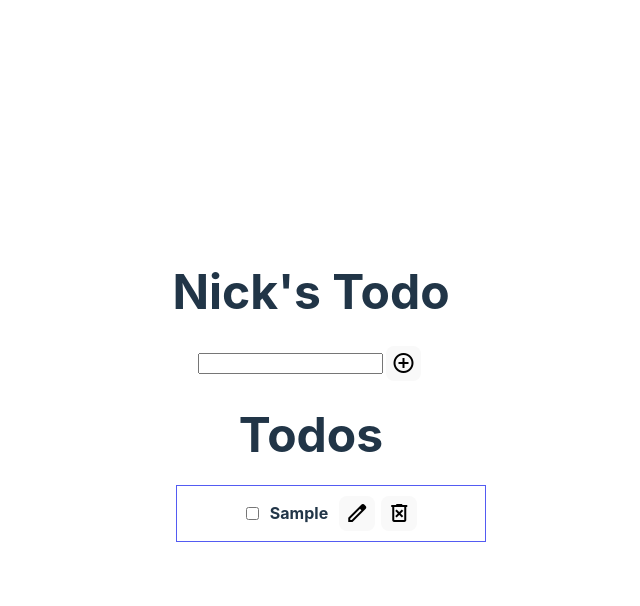
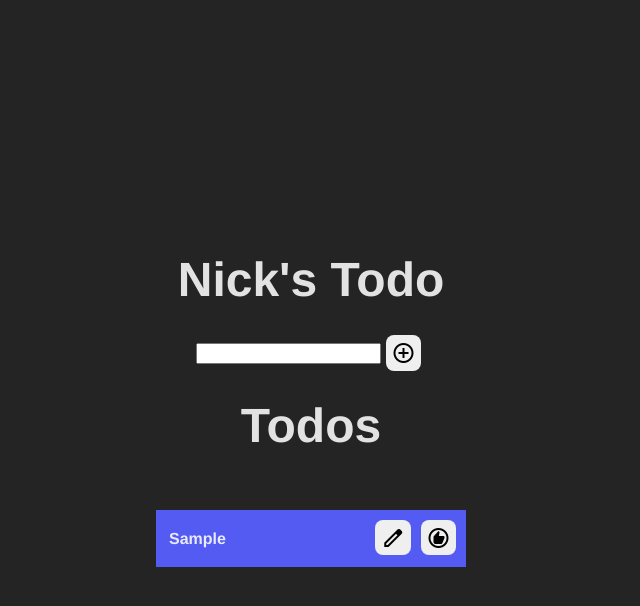
Before and after one commit to nawright16/nicks_todo, a React (Vite) app: page / in a window 1280 px wide. Both pictures are taken after typing "Sample" into the empty fields and a click on the button "add_circle". Shown: the top 606 px of the page, without its empty margins (329-969 px from the left). Built offline with nearby package versions, Linux system fonts and the light colour scheme.

Commit message:
finally got drag and drop implented, but had to move list component back to main App. Will figure this out

```diff
--- a/package.json
+++ b/package.json
@@ -10,8 +10,13 @@
     "preview": "vite preview"
   },
   "dependencies": {
+    "@hello-pangea/dnd": "^16.6.0",
     "@mui/icons-material": "^5.15.16",
+    "framer-motion": "^11.1.8",
     "react": "^18.2.0",
+    "react-beautiful-dnd": "^13.1.1",
+    "react-dnd": "^16.0.1",
+    "react-dnd-html5-backend": "^16.0.1",
     "react-dom": "^18.2.0",
     "react-icons": "^5.2.0"
   },
--- a/src/App.jsx
+++ b/src/App.jsx
@@ -1,8 +1,7 @@
 import { useState, useEffect } from "react";
+import { Reorder } from "framer-motion";
 import { v4 as uuidv4 } from "uuid";
 import Form from "./Form";
-import List from "./List";
-//import "./App.css";
 
 function App() {
   const [todos, setTodos] = useState(() => {
@@ -16,8 +15,7 @@ function App() {
   const [editId, setEditId] = useState(null);
   const [editText, setEditText] = useState("");
 
-
-//This code updates local storage whenever a new task is entered
+  //This code updates local storage whenever a new task is entered
 
   useEffect(() => {
     localStorage.setItem("todos", JSON.stringify(todos));
@@ -56,12 +54,53 @@ function App() {
     setEditText("");
   }
 
-
-
   return (
     <>
       <Form addTodo={addTodo} />
-      <List
+      <div className="list">
+        <h1>Todos</h1>
+        <ul className="items">
+          <Reorder.Group values={todos} onReorder={setTodos}>
+            {todos.map((todo) => {
+              return (
+                <Reorder.Item key={todo.id} value={todo}>
+                  {editId === todo.id ? (
+                    <input
+                      type="text"
+                      value={editText}
+                      placeholder={todo.title}
+                      onChange={handleEditChange}
+                    />
+                  ) : (
+                    <p>{todo.title}</p>
+                  )}
+                  {editId === todo.id ? (
+                    <button onClick={() => handleSave(todo.id)}>Save</button>
+                  ) : (
+                    <div>
+                      <button onClick={() => handleEdit(todo)}>
+                        <span className="material-symbols-outlined">edit</span>
+                      </button>
+                      <button
+                        onClick={() => deleteTodo(todo.id)}
+                        className="dlt-btn"
+                      >
+                        <span class="material-symbols-outlined">recommend</span>
+                      </button>
+                    </div>
+                  )}
+                </Reorder.Item>
+              );
+            })}
+          </Reorder.Group>
+        </ul>
+      </div>
+    </>
+  );
+}
+
+{
+  /* <List
         deleteTodo={deleteTodo}
         todos={todos}
         handleEdit={handleEdit}
@@ -69,10 +108,10 @@ function App() {
         handleSave={handleSave}
         editId={editId}
         editText={editText}
+        onReorder={onReorder}
 
-      />
-    </>
-  );
+
+      /> */
 }
 
 export default App;
--- a/src/List.jsx
+++ b/src/List.jsx
@@ -1,3 +1,5 @@
+import { Reorder } from "framer-motion";
+
 function List({
   deleteTodo,
   todos,
@@ -6,19 +8,25 @@ function List({
   handleSave,
   editId,
   editText,
-
+  onReorder,
 }) {
-
+  // const [{ isDragging }, drag] = useDrag(() => ({
+  //   type: "todo",
+  //   item: {id: todo.id},
+  //   collect: (monitor) => ({
+  //     isDragging: !!monitor.isDragging()
+  //   })
+  // }))
 
   return (
     <>
       <div className="list">
         <h1>Todos</h1>
-        <ul>
+        <ul className="items">
+          <Reorder.Group values={todos} onReorder={onReorder}>
             {todos.map((todo) => {
               return (
-              <li key={todo.id}>
-                <input type="checkbox" />
+                <Reorder.Item key={todo.id} value={todo} >
                   {editId === todo.id ? (
                     <input
                       type="text"
@@ -44,12 +52,12 @@ function List({
                           delete_forever
                         </span>
                       </button>
-
                     </div>
                   )}
-              </li>
+                </Reorder.Item>
               );
             })}
+          </Reorder.Group>
         </ul>
       </div>
     </>
--- a/src/index.css
+++ b/src/index.css
@@ -1,38 +1,27 @@
 :root {
-  font-family: Inter, system-ui, Avenir, Helvetica, Arial, sans-serif;
+  font-family:  Helvetica, sans-serif;
   line-height: 2.0;
   font-weight: 700;
-
-  color-scheme: light dark;
   color: rgba(255, 255, 255, 0.87);
   background-color: #242424;
-
-  font-synthesis: none;
-  text-rendering: optimizeLegibility;
-  -webkit-font-smoothing: antialiased;
-  -moz-osx-font-smoothing: grayscale;
 }
 
 #root {
-  max-width: 1280px;
-  margin: 0 auto;
+  max-width: 800px;
+  margin: auto;
   padding: 2rem;
   text-align: center;
+  display: block;
+  justify-content: center;
 }
 
-a {
-  font-weight: 500;
-  color: #646cff;
-  text-decoration: inherit;
-}
-a:hover {
-  color: #535bf2;
-}
+
 
 body {
   margin: 0;
   display: flex;
-  place-items: center;
+  justify-content: center;
+  align-items: center;
   min-width: 320px;
   min-height: 100vh;
 }
@@ -46,12 +35,12 @@ button {
   border-radius: 8px;
   border: 1px solid transparent;
   display: inline-flex;
-  justify-content: center;
-  align-items: center;
+  justify-content: flex-end;
+  align-items: flex-end;
   padding: 0.3em 0.3em;
-  margin: 0.2em;
+  margin: 0.3em;
   font-size: 1rem;
-  font-weight: 500;
+  font-weight: 400;
   cursor: pointer;
   transition: border-color 0.25s;
 }
@@ -59,21 +48,25 @@ button:hover {
   border-color: #646cff;
 }
 
+ul {
+  display: inline;
+  justify-content: center;
+  align-items: center;
+}
+
 li {
   list-style-type: none;
   display: flex;
-  justify-content: center;
-  align-items: center;
   width: 300px;
   border: 1px solid #535bf2;
   padding: 0.3em 0.3em;
   margin: 0.2em;
   font-size: .75rem;
+  background-color: #535bf2;
 }
 
 li p {
   list-style-type: none;
-  display: inline-flex;
   justify-content: center;
   align-items: center;
   padding: 0.3em 0.3em;
@@ -81,21 +74,12 @@ li p {
   font-size: 1rem;
 }
 
+li div {
+  margin-left: auto;
+}
+
 form {
   display: flex;
   justify-content: center;
   align-items: center;
 }
-
-@media (prefers-color-scheme: light) {
-  :root {
-    color: #213547;
-    background-color: #ffffff;
-  }
-  a:hover {
-    color: #747bff;
-  }
-  button {
-    background-color: #f9f9f9;
-  }
-}
```
Also changed, not shown: 1 other file (tests, documents, lock files or other folders). Lines whose indentation alone changed are shown as unchanged.
